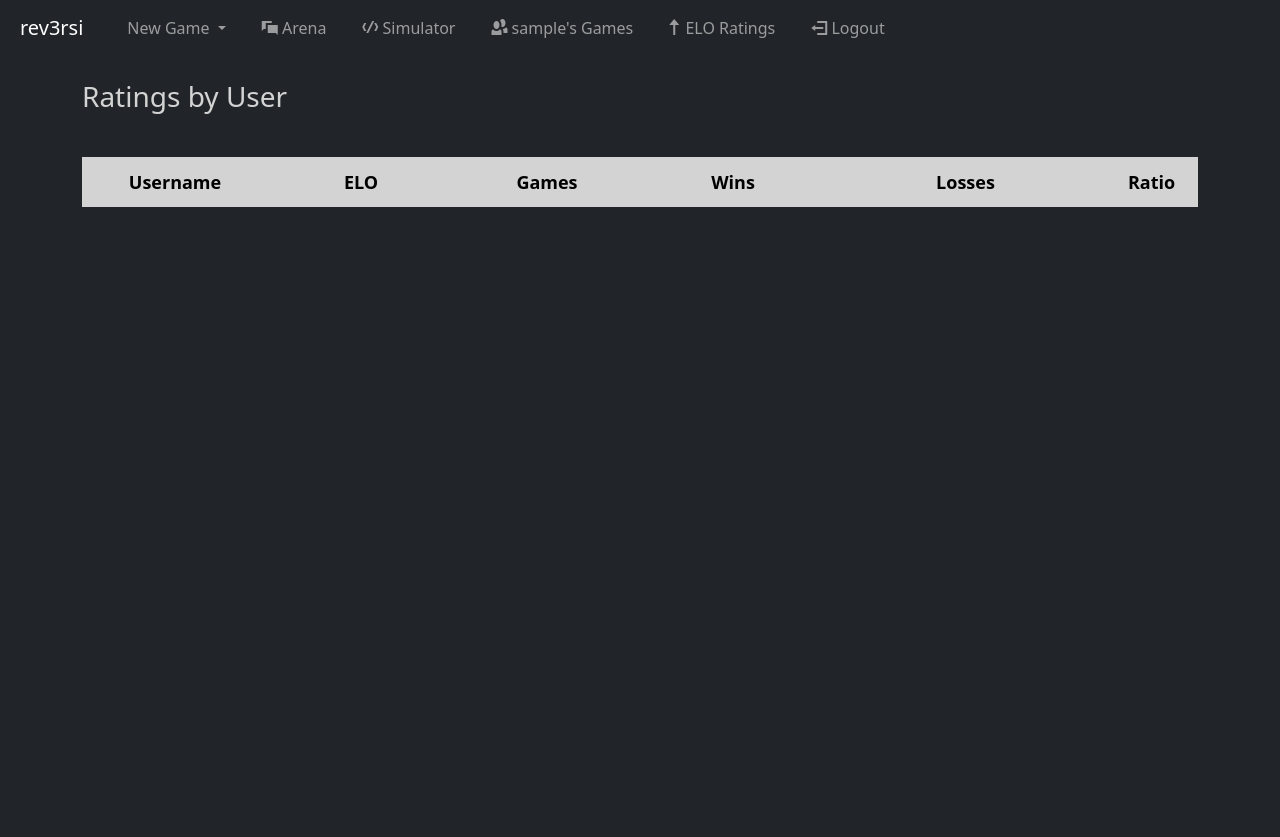
After one commit to ferbcn/rev3rsi, a Django app: page /savedratings in a window 1280 px wide. The commit adds this page. Run offline with Django 4.2, Linux system fonts and the light colour scheme; the visitor is signed in with stand-in values (Sample User, id 1); data that the repository does not hold is empty; parts of the project's set-up code (start-up, migrations or seed data) failed here and were passed over; some libraries are stand-ins or nearby versions.

Commit message:
elo rating functionality

```diff
--- a/reversi/admin.py
+++ b/reversi/admin.py
@@ -1,7 +1,8 @@
 from django.contrib import admin
 
-from .models import GameDB, GameState
+from .models import GameDB, GameState, Rating
 
 # Register your models here.
 admin.site.register(GameDB)
 admin.site.register(GameState)
+admin.site.register(Rating)
--- a/reversi/data_layer.py
+++ b/reversi/data_layer.py
@@ -2,7 +2,7 @@
 ### DB operations ###
 #####################
 
-from .models import GameDB, GameState
+from .models import GameDB, GameState, Rating, User
 from django.core.exceptions import ObjectDoesNotExist  # Import the necessary exception
 
 
@@ -98,3 +98,55 @@ def load_gamestate_db(game_id, user, prev=False):
 
 def get_saved_games_for_user(user):
     return reversed(GameDB.objects.all().filter(user=user).order_by("id"))
+
+
+def get_rating_for_user(username):
+    try:
+        user = User.objects.get(username=username)
+        rating = Rating.objects.get(user=user)
+        return rating.elo
+    except ObjectDoesNotExist:
+        return None
+
+
+def create_base_rating_for_user(username):
+    try:
+        rating = Rating(user=User.objects.get(username=username))
+        rating.save()
+        print(f"Base rating for User {username} created!")
+    except ObjectDoesNotExist:
+        user = User.objects.create(username=username, password=username)
+        user.save()
+        rating = Rating(user=user)
+        rating.save()
+        print(f"User {username} created with base rating!")
+    return rating
+
+
+def get_ratings_for_all_users():
+    all_ratings = reversed(Rating.objects.all().order_by("elo"))
+    return all_ratings
+
+
+def update_ratings_for_user_game(player_name, new_elo, game_end_state):
+    try:
+        # user_id = User.objects.get(username=user_name).id
+        # rating_object = Rating.objects.get(pk=user_id)
+        rating_object = Rating.objects.get(user__username=player_name)
+        # Update the fields
+        rating_object.games_played += 1
+        if game_end_state == 1:
+            rating_object.wins += 1
+        elif game_end_state == -1:
+            rating_object.losses += 1
+        elif game_end_state == 0:
+            rating_object.draws = 1
+
+        rating_object.win_rate = (rating_object.wins / rating_object.games_played) * 100
+        rating_object.elo = new_elo
+
+        rating_object.save()  # Save the changes to the database
+        return True  # Return True if the function executed successfully
+    except ObjectDoesNotExist:
+        # You may want to log this exception, depending on your use case
+        return False  # Return False or appropriate response when the object doesn't exist
--- a/reversi/templates/base.html
+++ b/reversi/templates/base.html
@@ -46,6 +46,9 @@
                   <li class="nav-item">
                     <a class="nav-link" href="/savedgames"><span class="oi oi-people" title="savedgames" aria-hidden="true"></span> {{ user.username}}'s Games</a>
                   </li>
+                <li class="nav-item">
+                    <a class="nav-link" href="/savedratings"><span class="oi oi-arrow-top" title="savedratings" aria-hidden="true"></span> ELO Ratings</a>
+                  </li>
                   <li class="nav-item navbar-right">
                     <a class="nav-link" href="/logout"><span class="oi oi-account-logout" title="logout" aria-hidden="true"></span> Logout</a>
                   </li>
--- /dev/null
+++ b/reversi/templates/ratingsusers.html
@@ -0,0 +1,67 @@
+{% extends "base.html" %}
+
+{% block heading %}
+
+{% endblock %}
+
+
+{% block body %}
+<div class="container">
+
+    <br>
+    <h3>Ratings by User</h3>
+    <br>
+    <div class="container" id="savedgames">
+      <div class="row savegameheader">
+          <div class="col-2">
+            Username
+          </div>
+          <div class="col-2">
+            ELO
+          </div>
+          <div class="col-2">
+            Games
+          </div>
+          <div class="col-2">
+            Wins
+          </div>
+          <div class="col-3">
+            Losses
+          </div>
+          <div class="col-1">
+            Ratio
+          </div>
+      </div>
+      <div class="row" style="height: 5px;"></div>
+
+      {% for rating in saved_ratings %}
+      <div class="row savegamerow">
+          <div class="col-2">
+            <div class="gameid_label"> {{ rating.user.username }}</div>
+          </div>
+          <div class="col-2">
+            {{ rating.elo }}
+          </div>
+          <div class="col-2">
+            {{ rating.games_played }}
+          </div>
+          <div class="col-2">
+            {{ rating.wins }}
+          </div>
+          <div class="col-3">
+            {{ rating.losses }}
+          </div>
+            <div class="col-1">
+              {{ rating.losses }}
+              <!--<span class="oi oi-delete" title="delete game"></span>-->
+            </div>
+      </div>
+
+      <div class="row" style="height: 5px;"></div>
+
+      {% endfor %}
+    </div>
+
+</div>
+
+{% endblock %}
--- a/reversi/urls.py
+++ b/reversi/urls.py
@@ -13,6 +13,7 @@ urlpatterns = [
     path("move", views.move, name="move"),
     path("queryboard/", views.queryboard, name="queryboard"),
     path("savedgames", views.savedgames, name="savedgames"),
+    path("savedratings", views.savedratings, name="savedratings"),
     path("loadgame", views.loadgame, name="loadgame"),
     path("deletegame", views.deletegame, name="deletegame"),
     path("newmatch", views.newmatch, name="newmatch"),
--- a/reversi/views.py
+++ b/reversi/views.py
@@ -127,22 +127,46 @@ def run_auto_game(request):
                 game_over = True
 
     scores = get_scores(board)
-
     if scores[0] == scores[1]:
-        message = "It's a draw!"
         winner = "draw"
         winner_role = 0
         board_color = 'lightgrey'
+        message = "It's a draw!"
     else:
         winner = player1_name if scores[0] > scores[1] else player2_name
         winner_role = 1 if scores[0] > scores[1] else 2
         message = f"Player{winner_role} ({winner}) has won!"
         board_color = 'green' if winner_role == 1 else 'blue'
 
-    print(f"### Game ended, winner is player{winner_role} ({winner})! ###")
+    print(f"### Game ended, {message}!")
     print(f"Final Score: {scores[0]} - {scores[1]}")
+
     # Save final scores and winner to DB
     save_game_db(game_id, scores[0], scores[1], winner_role, game_over)
+
+    # Calculate elo rating
+    elo_player1 = get_rating_for_user(player1_name)
+    if elo_player1 is None:
+        create_base_rating_for_user(player1_name)
+        elo_player1 = get_rating_for_user(player1_name)
+    elo_player2 = get_rating_for_user(player2_name)
+    if elo_player2 is None:
+        create_base_rating_for_user(player2_name)
+        elo_player2 = get_rating_for_user(player1_name)
+    print(f"Current ELO-ratings: Player1 ({player1_name}): {elo_player1}, Player2 ({player2_name}): {elo_player2}")
+
+    new_elo_p1 = int(elo_player2 + (scores[0] - scores[1]) * (elo_player1/elo_player2))
+    new_elo_p2 = int(elo_player2 + (scores[1] - scores[0]) * (elo_player2/elo_player1))
+    print(f"New ELO-ratings: Player1 ({player1_name}): {new_elo_p1}, Player2 ({player2_name}): {new_elo_p2}")
+
+    # Update ratings in DB
+    if winner_role == 0:
+        update_ratings_for_user_game(player1_name, new_elo_p1, 0)
+        update_ratings_for_user_game(player2_name, new_elo_p2, 0)
+    else:
+        update_ratings_for_user_game(player1_name, new_elo_p1, 1 if winner_role == 1 else -1)
+        update_ratings_for_user_game(player2_name, new_elo_p2, 1 if winner_role == 2 else -1)
+
 
     data = {"board": board, "player1_name": player1_name, "player2_name": player2_name,
             "message": {"message": message}, winner: winner, "scores": scores, "board_color": board_color}
@@ -691,6 +715,24 @@ def savedgames(request):
 
     return render(request, "savedgames.html",
                   {"user": user, "game_levels": levels, "saved_games": saved_games})
+# return a list o saved games for the current user
+
+def savedratings(request):
+    if request.user.is_authenticated:
+        user = request.user
+    else:
+        return HttpResponseRedirect(reverse("login"))
+
+    saved_ratings = get_ratings_for_all_users()
+
+    levels = Levels()
+    if user.is_superuser:
+        levels = levels.get_admin_levels()
+    else:
+        levels = levels.get_levels()
+
+    return render(request, "ratingsusers.html",
+                  {"user": user, "game_levels": levels, "saved_ratings": saved_ratings})
 
 
 def deletegame(request):
```
Also changed, not shown: reversi/game_logic.py (+1 -7 lines), reversi/models.py (+10 -0 lines).
